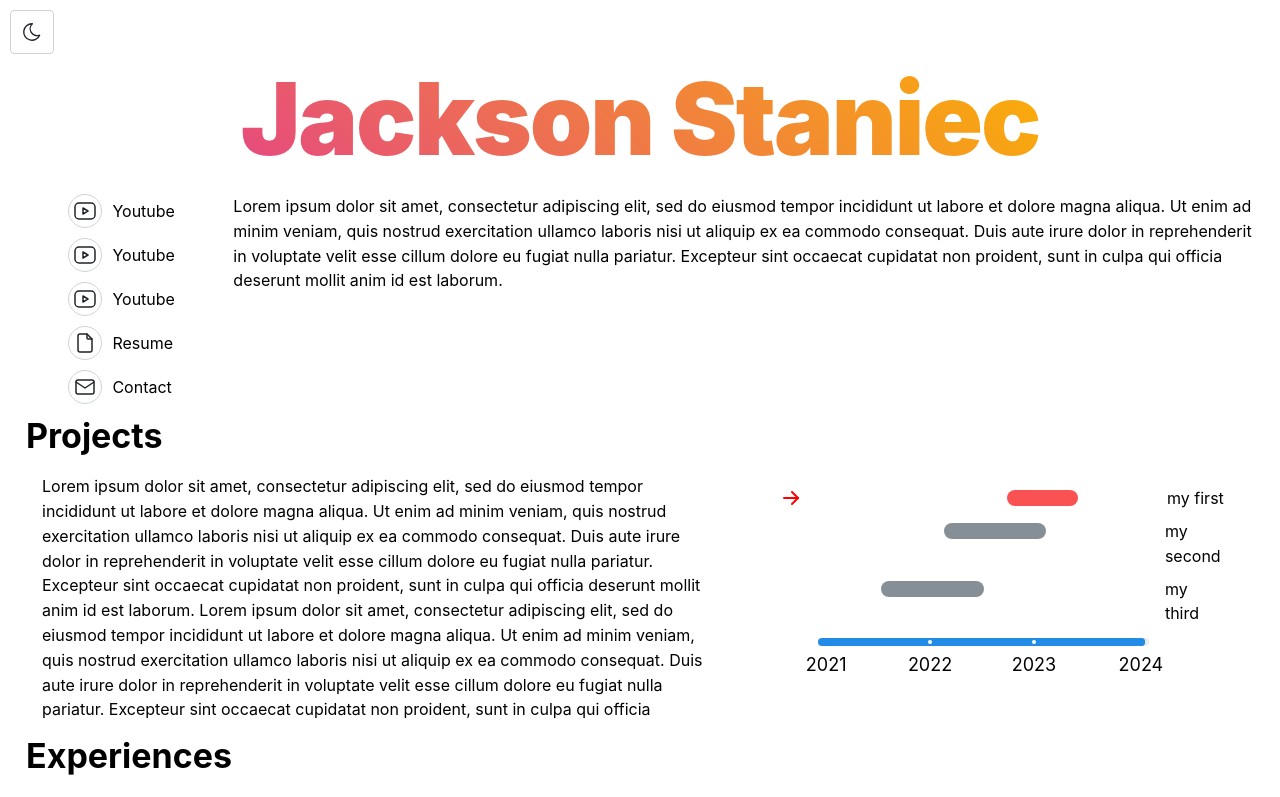
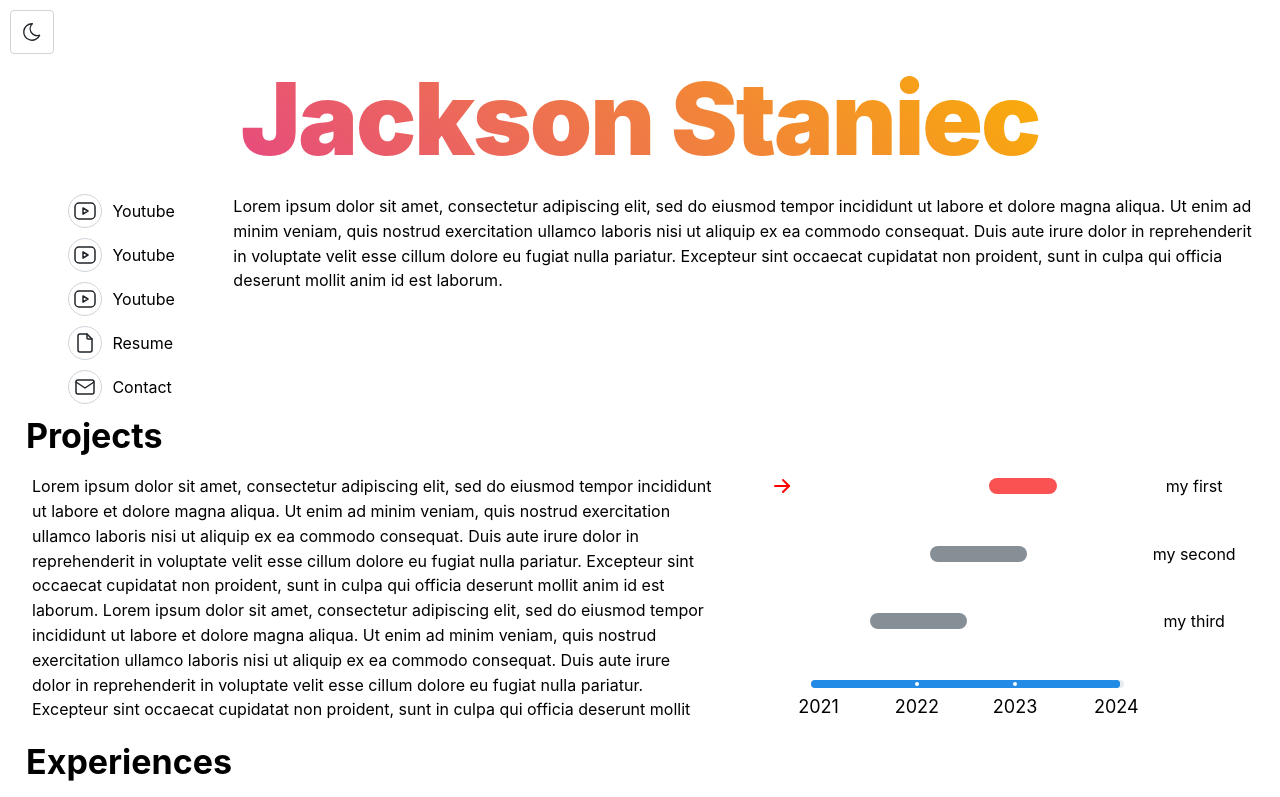
Before and after one commit to JacksonStaniec/engrc3025, a Next.js app: page / in a window 1280 px wide. Shown: the top 797 px of the page. Built offline with nearby package versions, Linux system fonts and the light colour scheme.

Commit message:
Gaant chart styling

```diff
--- a/app/page.tsx
+++ b/app/page.tsx
@@ -1,5 +1,6 @@
 'use client';
 
+import { Space } from '@mantine/core';
 import { Name } from '../components/Name/Name';
 import { ColorSchemeToggle } from '../components/ColorSchemeToggle/ColorSchemeToggle';
 import { About } from '@/components/About/About';
@@ -12,7 +13,9 @@ export default function HomePage() {
       <Name />
       <About />
       <Exploration title="Projects" />
+      <Space h="md" />
       <Exploration title="Experiences" />
+      <Space h="sm" />
     </>
   );
 }
--- a/components/Exploration/Exploration.tsx
+++ b/components/Exploration/Exploration.tsx
@@ -7,8 +7,8 @@ type ExporationProps = {
 };
 
 export const Exploration = ({ title }: ExporationProps) => (
-  <Container m="xs" maw="100%">
-    <Title>{title}</Title>
+  <Container maw="100%">
+    <Title ml="xs">{title}</Title>
     <Space h="md" />
     <Grid>
       <Grid.Col span={{ base: 12, md: 7 }}>
--- a/components/GanntChart/GanntChart.tsx
+++ b/components/GanntChart/GanntChart.tsx
@@ -1,6 +1,6 @@
 import { useState } from 'react';
 import { IconArrowDown, IconArrowRight } from '@tabler/icons-react';
-import { Center, Container, Grid, Text } from '@mantine/core';
+import { Center, Container, Grid, Stack, Text } from '@mantine/core';
 import { Timeline } from '../Timeline/Timeline';
 import classes from './GanntChart.module.css';
 import { TimeAxis } from './TimeAxis';
@@ -18,7 +18,8 @@ export const GanntChart = () => {
 
   return (
     <>
-      <Container m="sm" maw="100%">
+      <Container h={250} maw="100%">
+        <Stack h="100%" justify="space-between">
           {experienceRanges.map(({ title, range }, i) => (
             <Grid className={classes['column-arrangement']}>
               <Grid.Col span={{ base: 12, md: 1 }}>
@@ -29,7 +30,7 @@ export const GanntChart = () => {
                   </div>
                 </Center>
               </Grid.Col>
-            <Grid.Col span={{ base: 10, md: 9 }}>
+              <Grid.Col span={{ base: 10, md: 8 }}>
                 <Timeline
                   key={i}
                   id={i}
@@ -38,26 +39,21 @@ export const GanntChart = () => {
                   clickCallback={setSelectedIndex}
                 />
               </Grid.Col>
-            <Grid.Col span={{ base: 2, md: 2 }}>
+              <Grid.Col span={{ base: 2, md: 3 }}>
                 <Center>
                   <Text>{title}</Text>
                 </Center>
               </Grid.Col>
             </Grid>
           ))}
-        <Grid>
+          <Grid pb="lg">
             <Grid.Col span={{ base: 12, md: 1 }} />
-          <Grid.Col span={{ base: 10, md: 9 }}>
+            <Grid.Col pb="lg" span={{ base: 10, md: 8 }}>
               <TimeAxis />
             </Grid.Col>
-          <Grid.Col span={{ base: 2, md: 2 }} />
-          <Grid.Col span={{ base: 12, md: 1 }} />
-          <Grid.Col span={{ base: 10, md: 9 }} />
             <Grid.Col span={{ base: 2, md: 3 }} />
-          <Grid.Col span={{ base: 12, md: 1 }} />
-          <Grid.Col span={{ base: 10, md: 9 }} />
-          <Grid.Col span={{ base: 2, md: 2 }} />
           </Grid>
+        </Stack>
       </Container>
     </>
   );
```
Lines whose indentation alone changed are shown as unchanged.
